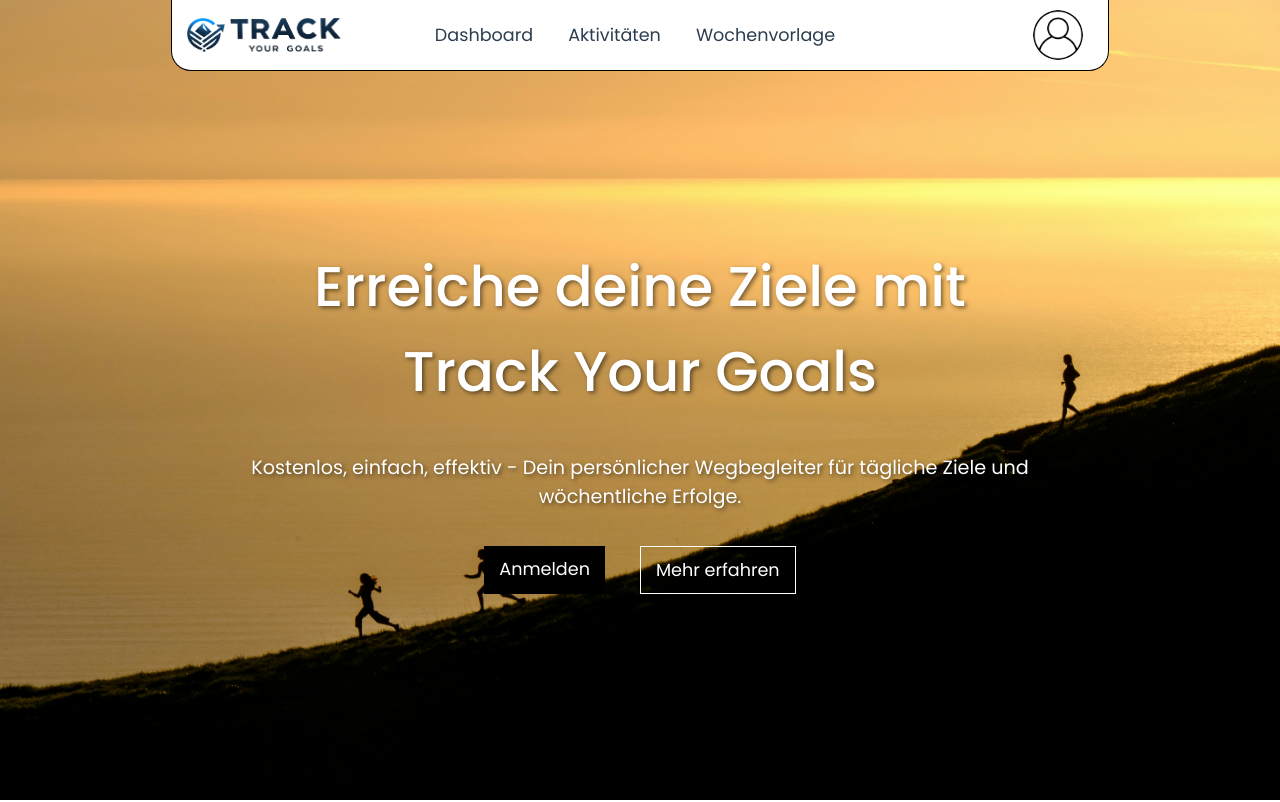
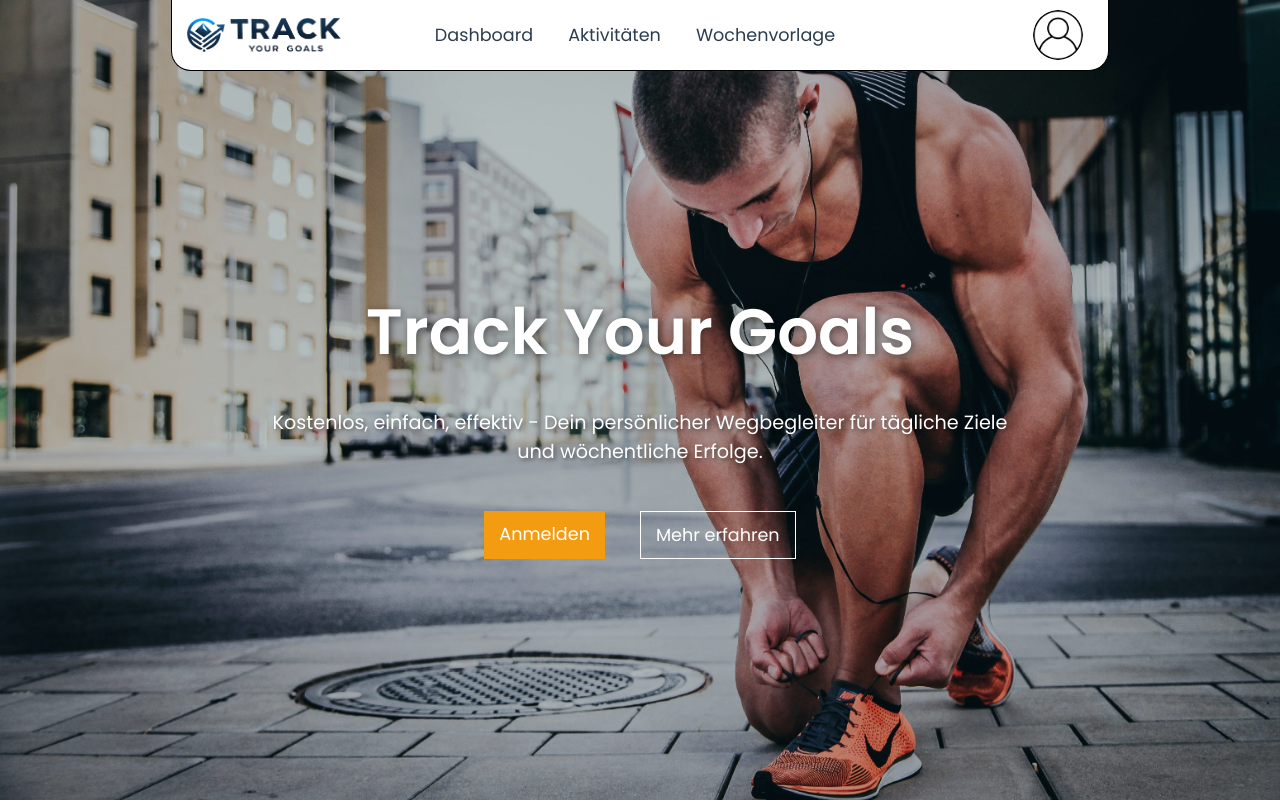
Before and after one commit to BucLuc/track-your-goals, a Next.js app: page / in a window 1280 px wide. Shown: the top 802 px of the page. Built offline with nearby package versions, Linux system fonts and the light colour scheme; no server answers.

Commit message:
ui overhaul

```diff
--- a/app/(site)/page.module.css
+++ b/app/(site)/page.module.css
@@ -4,18 +4,26 @@
 
 .hero-section {
     height: 100dvh;
+    position: relative;
 
     margin-inline: auto;
     display: grid;
     place-items: center;
     text-align: center;
-    background-image: url('/img/hero-img.jpg');
+    background-image: url('/img/hero-img2.jpg');
     background-size: cover;
     background-repeat: no-repeat;
     background-attachment: fixed;
 
     color: white;
+}
 
+.hero-section::before {
+    content: '';
+    position: absolute;
+    width: 100%;
+    height: 100%;
+    background-color: rgba(0, 0, 0, 0.25);
 }
 
 .hero-content {
@@ -25,23 +33,27 @@
 }
 
 .hero-section h1 {
-    font-size: 3.5rem;
+    font-size: 4rem;
+    font-weight: 600;
     width: 60%;
-    margin-bottom: 20px;
-    text-shadow: 2px 2px 4px rgba(0, 0, 0, 0.5);
+    margin-bottom: 10px;
+    text-shadow: 2px 2px 8px rgba(0, 0, 0, 0.5);
+    z-index: 1;
 }
 
 .hero-section p {
     width: 75%;
     font-size: 1.2rem;
     text-shadow: 2px 2px 4px rgba(0, 0, 0, 0.5);
-    margin-bottom: 35px;
+    margin-bottom: 45px;
+    z-index: 1;
 }
 
 .link-section {
     display: flex;
     justify-content: center;
     gap: 35px;
+    z-index: 1;
 }
 
 .link-section a {
@@ -58,7 +70,7 @@
 }
 
 .link-section .main-link {
-    background-color: black;
+    background-color: var(--secondary);
     border: none;
 }
 
--- a/app/(site)/page.tsx
+++ b/app/(site)/page.tsx
@@ -31,7 +31,7 @@ export default function Home() {
       <Navbar user={user} photoURL={photoURL}/>
       <div className={styles['hero-section']}>
         <div className={styles['hero-content']}>
-            <h1>Erreiche deine Ziele mit Track Your Goals</h1>
+            <h1>Track Your Goals</h1>
             <p>Kostenlos, einfach, effektiv - Dein persönlicher Wegbegleiter für tägliche Ziele und wöchentliche Erfolge.</p>
             <div className={styles['link-section']}>
               <a href="/login" className={styles['main-link']}>Anmelden</a>
--- a/app/components/Auth/AuthForm/AuthForm.tsx
+++ b/app/components/Auth/AuthForm/AuthForm.tsx
@@ -144,7 +144,7 @@ export default function AuthForm() {
                             <Input type='email' id='email' label='Email' value={formData.email} onChange={(e: void) => handleInputChange(e)} errorMessage={errors.email}/>
                             <Input type='password' id='password' label='Passwort' value={formData.password} onChange={(e: void) => handleInputChange(e)} errorMessage={errors.password}/>
                         </div>
-                        <Button type='submit' fullwidth>{variant === 'LOGIN' ? 'Login' : 'Sign in'}</Button>
+                        <Button type='submit' fullwidth>{variant === 'LOGIN' ? 'Anmelden' : 'Registrieren'}</Button>
                         <span className={styles.seperator}>
                             or
                         </span>
--- a/app/components/Navbar/Navbar.module.css
+++ b/app/components/Navbar/Navbar.module.css
@@ -85,7 +85,6 @@
 .nav .nav-content .user .menu {
     position: absolute;
     top: 100%;
-    left: 0;
     background-color: white;
     border: 1px solid #ccc;
     border-radius: 5px;
--- a/app/components/Navbar/Navbar.tsx
+++ b/app/components/Navbar/Navbar.tsx
@@ -37,6 +37,7 @@ const Navbar: React.FC<NavbarProps> = ({ activeLink, user, photoURL }) => {
                     </div>
                 {isHovering && (
                     <div className={styles.menu}>
+                        {user && <a href='/dashboard'>Dashboard</a>}
                         {user && <a href='/profile'>Profil</a>}
                         {user && <a href="#" onClick={() => signOut(auth)} className={styles['sign-out']}>Abmelden</a>}
                         {!user && <a href="/login">Anmelden</a>}
--- a/app/components/VerifyEmail/VerifyEmail.tsx
+++ b/app/components/VerifyEmail/VerifyEmail.tsx
@@ -1,6 +1,4 @@
-import { signOut } from 'firebase/auth';
 import styles from './VerifyEmail.module.css'
-import { auth } from '@services/firebaseService';
 
 interface Props {
     email?: string;
@@ -14,7 +12,7 @@ const VerifyEmail: React.FC<Props>  = ({email}) => {
             <p>Wir haben dir gerade eine Bestätigungs-E-Mail an die Adresse <strong>{email ?? ''}</strong> gesendet. Bitte klicken Sie auf den Link in der E-Mail und laden Sie anschließend diese Seite neu.</p>
             <div className={styles.links}>
                 <a className={styles.sendagain} href='#'>Erneut senden</a>
-                <a className={styles.logout} onClick={() => signOut(auth)} href='#'>Abmelden</a>
+                <a className={styles.logout} href='/'>Abbrechen</a>
             </div>
         </div>
     )
```
Also changed, not shown: app/(site)/dashboard/dashboard.module.css (+5 -5 lines), public/img/hero-img.jpg, public/img/hero-img2.jpg (added).
